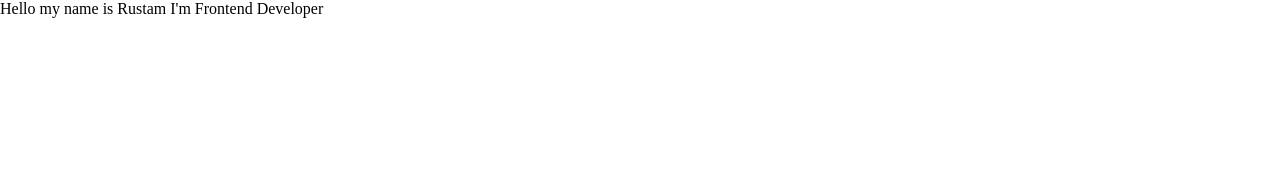
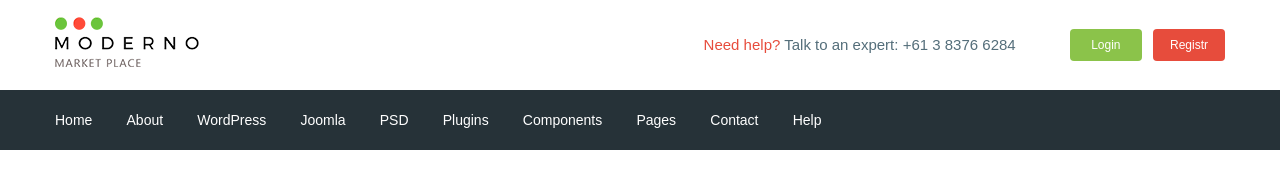
Before and after one commit to screamo92/moderno, a website: page app/index.html in a window 1280 px wide. Drawn offline with nearby package versions, Linux system fonts and the light colour scheme; files that its build step writes are made by us from their sources.

Commit message:
added header

```diff
--- a/app/index.html
+++ b/app/index.html
@@ -1,18 +1,108 @@
 <!DOCTYPE html>
 <html lang="en">
+
 <head>
     <meta charset="UTF-8">
     <meta name="viewport" content="width=device-width, initial-scale=1.0">
-    <title>Document</title>
+    <title>Moderno</title>
+    <link href="https://fonts.googleapis.com/css2?family=Roboto:wght@500;700&display=swap" rel="stylesheet">
     <link rel="stylesheet" href="css/libs.min.css">
     <link rel="stylesheet" href="css/style.min.css">
 </head>
+
 <body>
+    <header class="header">
+        <div class="header__top">
+            <div class="container">
+                <div class="header__top-inner">
+                    <div class="header__logo">
+                        <a href="#">
+                            <img src="images/logo.png" alt="">
+                        </a>
+                    </div>
+                    <div class="header__text">
+                        <a href="">
+                            <span>Need help?</span>
+                        </a>
+                        Talk to an expert:
+                        <a class="header__phone" href="tel:61383766284">+61 3 8376 6284</a>
+                    </div>
+                    <div class="header__box">
+                        <a class="basket" href="#"></a>
+                        <a class="header__btn header__btn-login" href="#">Login</a>
+                        <a class="header__btn header__btn-register" href="#">Registr</a>
+                        <register </div>
+                    </div>
+                </div>
+            </div>
+        </div>
 
- <div class="box">Hello my name is Rustam I'm Frontend Developer</div>
+        <div class="header__menu">
+            <div class="container">
+                <nav class="menu">
+                    <ul class="menu__list">
+                        <li>
+                            <a href="#">
+                                Home
+                            </a>
+                        </li>
+                        <li>
+                            <a href="#">
+                                About
+                            </a>
+                        </li>
+                        <li>
+                            <a href="#">
+                                WordPress
+                            </a>
+                        </li>
+                        <li>
+                            <a href="#">
+                                Joomla
+                            </a>
+                        </li>
+                        <li>
+                            <a href="#">
+                                PSD
+                            </a>
+                        </li>
+                        <li>
+                            <a href="#">
+                                Plugins
+                            </a>
+                        </li>
+                        <li>
+                            <a href="#">
+                                Components
+                            </a>
+                        </li>
+                        <li>
+                            <a href="#">
+                                Pages
+                            </a>
+                        </li>
+                        <li>
+                            <a href="#">
+                                Contact
+                            </a>
+                        </li>
+                        <li>
+                            <a href="#">
+                                Help
+                            </a>
+                        </li>
+                    </ul>
+                </nav>
+            </div>
+        </div>
+
+    </header>
+
+
 
     <script src="https://ajax.googleapis.com/ajax/libs/jquery/3.5.1/jquery.min.js"></script>
     <script src="js/libs.min.js"></script>
     <script src="js/main.min.js"></script>
 </body>
+
 </html>
--- /dev/null
+++ b/app/scss/_fonts.scss
@@ -0,0 +1,7 @@
+@font-face {
+    font-family: 'Roboto-Regular', sans-serif;
+    src: url('../fonts/Roboto-Regular.woff2') format('woff2'),
+         url('../fonts/Roboto-Regular.woff') format('woff');
+         font-weight: 400;
+         font-display: swap;
+}
--- /dev/null
+++ b/app/scss/_global.scss
@@ -0,0 +1,41 @@
+html {
+    box-sizing: border-box;
+}
+
+*,
+*::before,
+*::after {
+    box-sizing: inherit;
+}
+
+.box {
+    display: flex;
+    text-align: center;
+}
+
+a {
+   display: inline-block;
+   text-decoration: none;
+   color: $text;
+}
+
+ul,
+li {
+   margin: 0;
+   padding: 0;
+   list-style: none;
+}
+
+body {
+   font-family: 'Roboto-Regular', sans-serif;
+   font-weight: 400;
+   font-size: 15px;
+   line-height: 24px;
+   color: $text;
+}
+
+.container {
+   max-width: 1200px;
+   margin: 0 auto;
+   padding: 0 15px;
+}
--- /dev/null
+++ b/app/scss/_vars.scss
@@ -0,0 +1,4 @@
+$text: #546e7a;
+$red: #e74c3c;
+$green: #8bc34a;
+$bg: #263238;
--- a/app/scss/style.scss
+++ b/app/scss/style.scss
@@ -1,15 +1,59 @@
-html {
-    box-sizing: border-box;
+@import "vars";
+@import "global";
+@import "fonts";
+
+.header__top-inner {
+    display: flex;
+    justify-content: space-between;
+    height: 90px;
+    align-items: center;
 }
 
-*,
-*::before,
-*::after {
-    box-sizing: inherit;
+.header__text {
+    margin-left: auto;
+    margin-right: 50px;
+    span {
+        color: $red;
+    }
 }
 
-.box {
+.header__btn {
+    padding: 4px;
+    width: 72px;
+    border-radius: 4px;
+    color: #fff;
+    font-size: 12px;
+    text-align: center;
+}
+
+.header__btn-login {
+    background-color: $green;
+}
+
+.header__btn-register {
+    background-color: $red;
+    margin-left: 7px;
+}
+
+.header__menu {
+    background-color: $bg;
+}
+
+.menu {
     display: flex;
-    text-align: center;
+    align-items: center;
+    height: 60px;
+}
 
+.menu__list {
+    li {
+        display: inline-block;
+        & + li {
+            margin-left: 30px;
+        }
+    }
+    a {
+        color: #fff;
+        font-size: 14px;
+    }
 }
--- a/gulpfile.js
+++ b/gulpfile.js
@@ -8,7 +8,7 @@ let gulp = require('gulp'),
     cssmin = require('gulp-cssmin');
 
 gulp.task('sass', function(){
-    return gulp.src('app/scss/style.scss')
+    return gulp.src('app/scss/**/*.scss')
            .pipe(sass({outputStyle: 'compressed'}))
            .pipe( rename({suffix : '.min'}))
            .pipe(autoprefixer({
@@ -63,7 +63,7 @@ gulp.task('browser-sync', function() {
 });
 
 gulp.task('watch', function(){
-    gulp.watch('app/scss/style.scss', gulp.parallel('sass'))
+    gulp.watch('app/scss/**/*.scss', gulp.parallel('sass'))
     gulp.watch('app/*.html', gulp.parallel('html'))
     gulp.watch('app/js/*.js', gulp.parallel('js'))
 
```
Also changed, not shown: app/fonts/Roboto-Regular.woff (added), app/fonts/Roboto-Regular.woff2 (added), app/images/logo.png (added).
